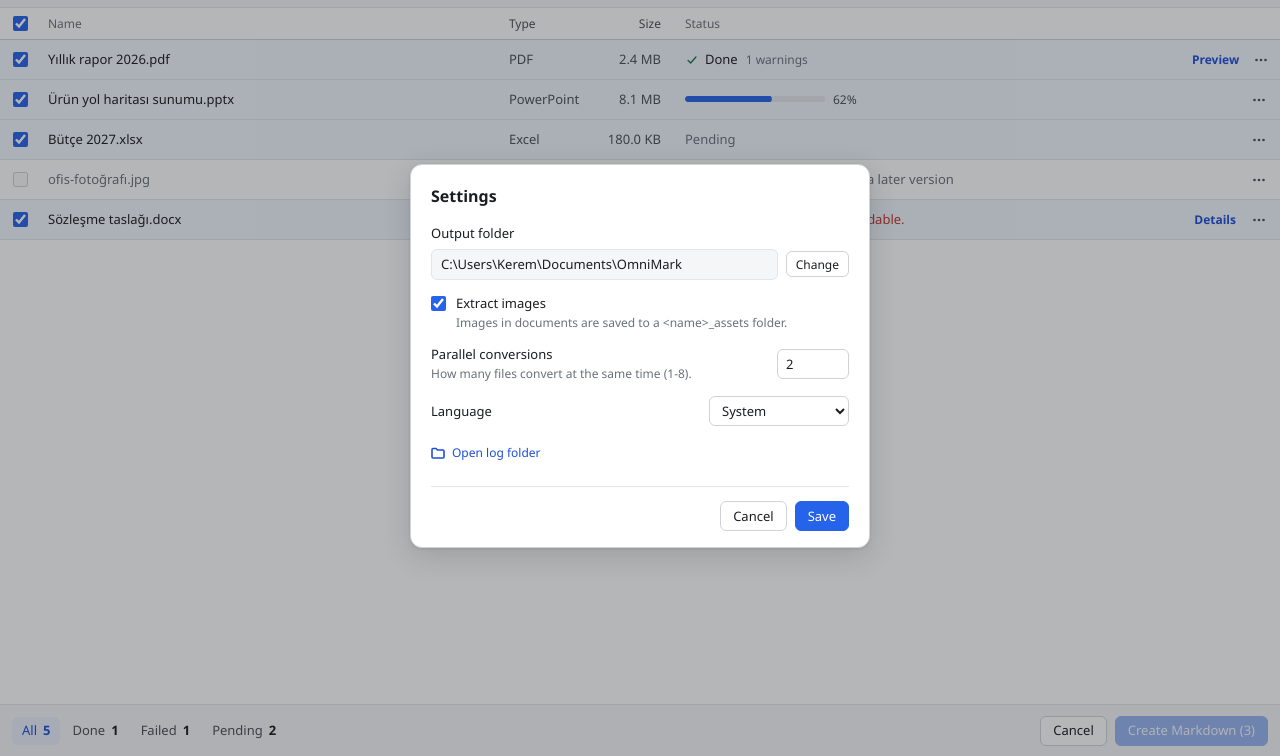
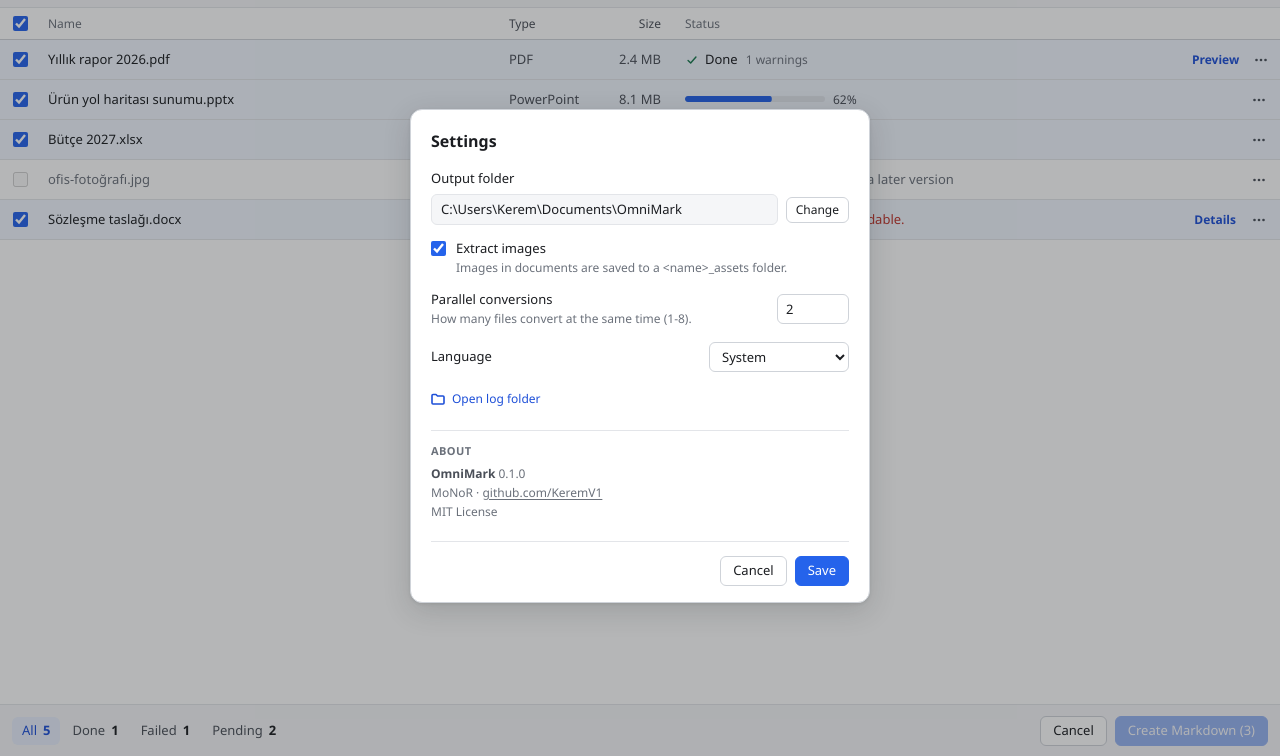
Before and after one commit to KeremV1/OmniMark, a website built with Vite: page index.html in a window 1280 px wide. Both pictures are taken after a click on the button 1253 px from the left and 25 px from the top of the page. Shown: the part 44-800 px from the top of the page. Built offline with nearby package versions, Linux system fonts and the light colour scheme.

Commit message:
feat(ui): add About section to settings, mock scenarios for screenshots

```diff
--- a/src/dev-mock.ts
+++ b/src/dev-mock.ts
@@ -3,7 +3,8 @@
  * `import.meta.env.DEV && !('__TAURI_INTERNALS__' in window)`, so it never ships.
  *
  * `?scenario=` picks a screen for screenshots: `queue` (default), `empty`, `drag`,
- * `preview`, `settings`, `details`, `menu`.
+ * `idle` (files added, nothing converted), `preview`, `settings`, `details`, `menu`.
+ * `&lang=en|tr` forces the UI language.
  */
 import type { Channel } from '@tauri-apps/api/core';
 import { mockConvertFileSrc, mockIPC, mockWindows } from '@tauri-apps/api/mocks';
@@ -47,7 +48,13 @@ Ayrıntılar için https://example.com/rapor adresine bakın.
 <script>alert('bu metin olarak görünmeli')</script>
 `;
 
-let settings: Settings = { outputDir: OUT, extractImages: true, workers: 2, language: 'auto' };
+const forcedLang = new URLSearchParams(location.search).get('lang');
+let settings: Settings = {
+  outputDir: OUT,
+  extractImages: true,
+  workers: 2,
+  language: forcedLang === 'en' || forcedLang === 'tr' ? forcedLang : 'auto',
+};
 let cancelRun: (() => void) | null = null;
 
 function outputOf(path: string): string {
@@ -142,6 +149,8 @@ export function installDevMock(): void {
             ],
             headingsTruncated: true,
           };
+        case 'plugin:app|version':
+          return '0.1.0';
         case 'plugin:dialog|open':
           return (args.options as { directory?: boolean })?.directory ? 'C:\\Users\\Kerem\\Desktop\\Markdown' : SAMPLES.map((s) => s.path);
         default:
@@ -160,6 +169,7 @@ export function runScenario(actions: Actions): void {
     return;
   }
   actions.addPaths(SAMPLES.map((s) => s.path));
+  if (scenario === 'idle') return;
   setTimeout(() => {
     actions.convertPaths([SAMPLES[0].path, SAMPLES[1].path, SAMPLES[4].path]);
   }, 50);
--- a/src/i18n.ts
+++ b/src/i18n.ts
@@ -45,6 +45,8 @@ const tr = {
   'settings.language': 'Dil',
   'settings.languageAuto': 'Sistem',
   'settings.openLogs': 'Günlük klasörünü aç',
+  'settings.about': 'Hakkında',
+  'settings.license': 'MIT Lisansı',
   'notice.truncated': 'Çok fazla dosya seçildi; yalnızca ilk {n} dosya eklendi.',
   'error.unsupported': 'Bu dosya türü desteklenmiyor.',
   'error.corrupt': 'Dosya bozuk veya okunamıyor.',
@@ -145,6 +147,8 @@ const en: Record<MessageKey, string> = {
   'settings.language': 'Language',
   'settings.languageAuto': 'System',
   'settings.openLogs': 'Open log folder',
+  'settings.about': 'About',
+  'settings.license': 'MIT License',
   'notice.truncated': 'Too many files selected; only the first {n} were added.',
   'error.unsupported': 'This file type is not supported.',
   'error.corrupt': 'The file is corrupt or unreadable.',
--- a/src/styles.css
+++ b/src/styles.css
@@ -1150,6 +1150,44 @@ body.is-dragging::after {
   gap: 16px;
 }
 
+.about {
+  display: flex;
+  flex-direction: column;
+  gap: 2px;
+  margin-top: 4px;
+  padding-top: 12px;
+  border-top: 1px solid var(--line);
+  color: var(--ink-3);
+  font-size: 12px;
+}
+
+.about p {
+  margin: 0;
+}
+
+.about-title {
+  margin: 0 0 4px;
+  font-size: 11px;
+  font-weight: 600;
+  letter-spacing: 0.04em;
+  text-transform: uppercase;
+}
+
+.about strong {
+  color: var(--ink-2);
+  font-weight: 600;
+}
+
+.about-link {
+  color: inherit;
+  text-decoration: underline;
+  text-underline-offset: 2px;
+}
+
+.about-link:hover {
+  color: var(--ink);
+}
+
 .hint {
   color: var(--ink-3);
   font-size: 12px;
--- a/src/ui/settings.ts
+++ b/src/ui/settings.ts
@@ -1,3 +1,5 @@
+import { getVersion } from '@tauri-apps/api/app';
+import { openUrl } from '@tauri-apps/plugin-opener';
 import { openLogDir, pickFolder, type Settings, type SettingsLanguage } from '../api';
 import { t } from '../i18n';
 import { h, icons, setText, svg } from './dom';
@@ -10,6 +12,7 @@ export interface SettingsDialogOptions {
   describeError(error: unknown): string;
 }
 
+const AUTHOR_URL = 'https://github.com/KeremV1';
 const MIN_WORKERS = 1;
 const MAX_WORKERS = 8;
 
@@ -73,6 +76,27 @@ export function openSettingsDialog({ settings, onSave, describeError }: Settings
     openLogDir().catch(onError);
   });
 
+  const version = h('span', { class: 'about-version' });
+  getVersion()
+    .then((v) => {
+      if (v) setText(version, ` ${v}`);
+    })
+    .catch((err: unknown) => console.warn('app version unavailable', err));
+  const author = h('a', { href: AUTHOR_URL, class: 'about-link' }, 'github.com/KeremV1');
+  author.addEventListener('click', (ev) => {
+    ev.preventDefault();
+    setDialogError(errorLine, null);
+    openUrl(AUTHOR_URL).catch(onError);
+  });
+  const about = h(
+    'section',
+    { class: 'about', 'aria-labelledby': 'about-title' },
+    h('h3', { class: 'about-title', id: 'about-title' }, t('settings.about')),
+    h('p', {}, h('strong', {}, 'OmniMark'), version),
+    h('p', {}, 'MoNoR · ', author),
+    h('p', {}, t('settings.license')),
+  );
+
   const cancel = h('button', { class: 'btn', type: 'button' }, t('action.cancel'));
   const save = h('button', { class: 'btn btn-primary', type: 'submit' }, t('action.save')) as HTMLButtonElement;
 
@@ -100,6 +124,7 @@ export function openSettingsDialog({ settings, onSave, describeError }: Settings
     ),
     h('div', { class: 'field field-inline' }, h('label', { for: 'set-lang' }, t('settings.language')), language),
     h('div', { class: 'field' }, logs),
+    about,
     errorLine,
     h('div', { class: 'dialog-actions' }, cancel, save),
   );
```
